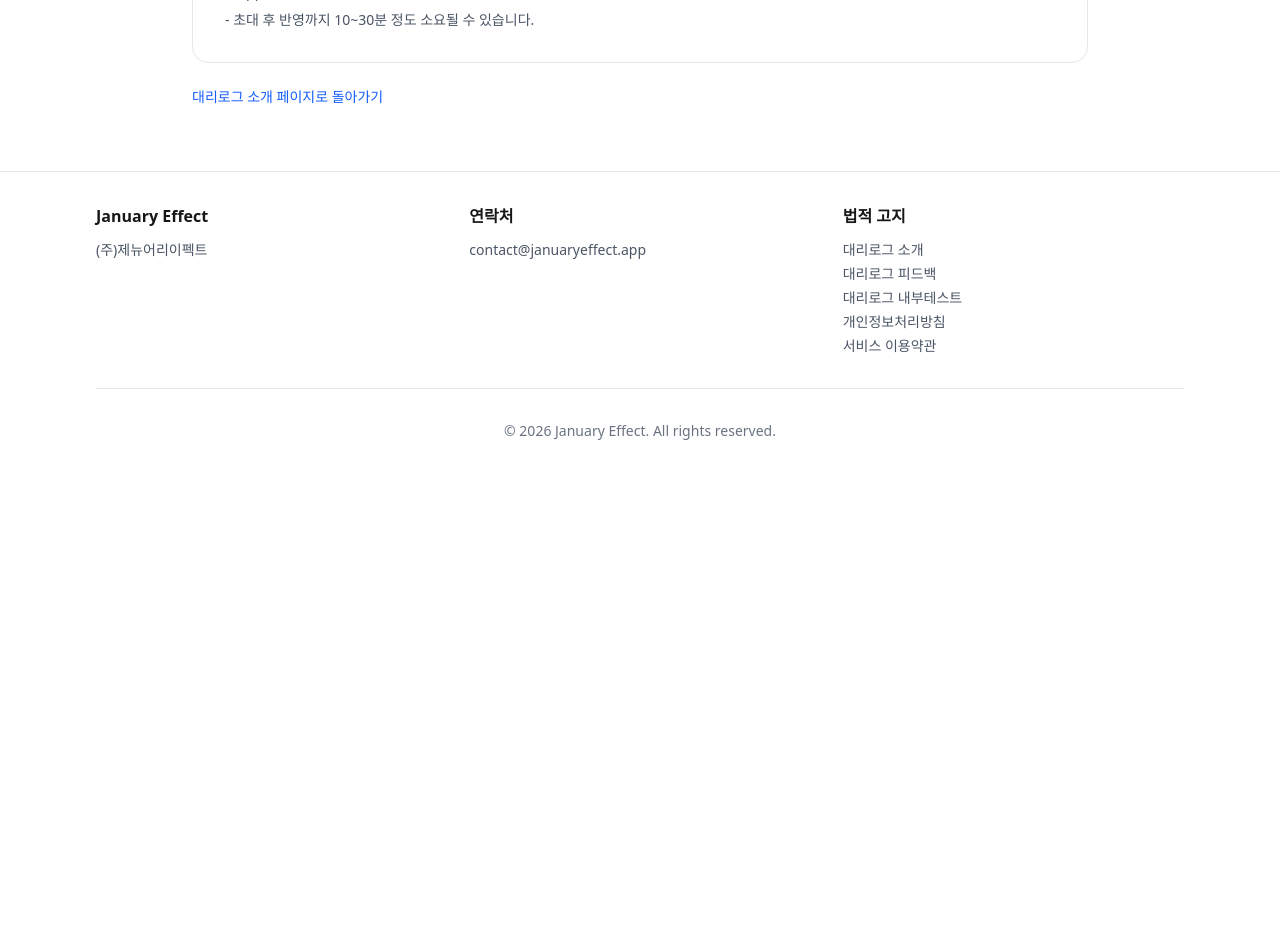
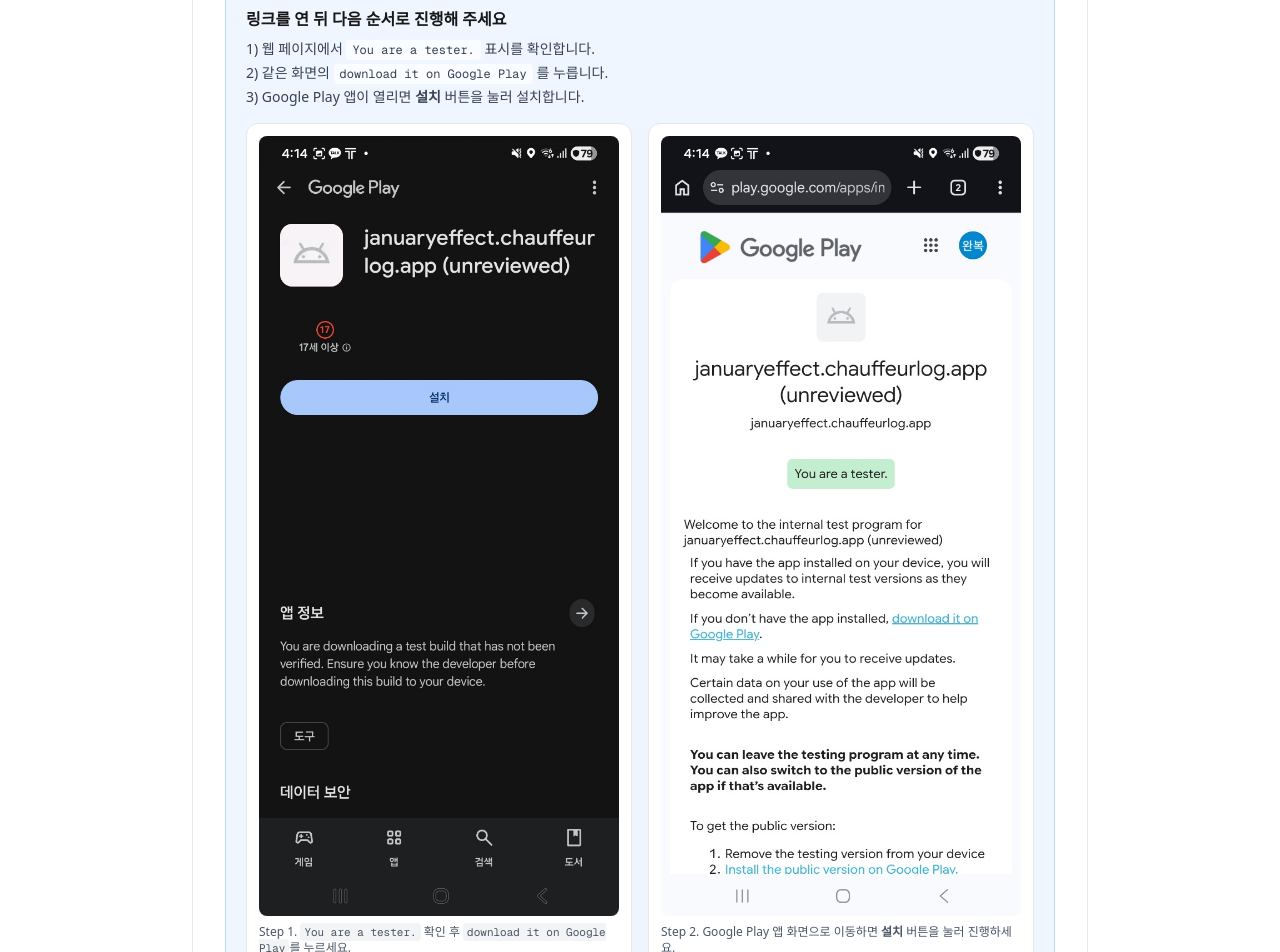
Before and after one commit to januaryeffect/januaryeffect.github.io, a Next.js app: page /apps/chauffeur-log/internal-testing in a window 1280 px wide. Shown: the part 700-1652 px from the top of the page. Before the commit the page ends 1173 px from the top, so only its background shows below. Built offline with nearby package versions, Linux system fonts and the light colour scheme.

Commit message:
Add post-link tester guide screenshots and update internal test URL

```diff
--- a/src/app/apps/chauffeur-log/internal-testing/page.tsx
+++ b/src/app/apps/chauffeur-log/internal-testing/page.tsx
@@ -1,5 +1,6 @@
 import type { Metadata } from "next";
 import Link from "next/link";
+import Image from "next/image";
 
 import { chauffeurLogCopy, chauffeurLogLinks } from "@/lib/chauffeur-log";
 
@@ -101,6 +102,66 @@
           >
             Google Play 내부테스트 참여 링크 열기
           </a>
+          <div className="mt-5 rounded-xl border border-blue-200 dark:border-blue-900/60 bg-blue-50 dark:bg-blue-950/20 p-4 sm:p-5">
+            <h3 className="font-semibold mb-2">
+              링크를 연 뒤 다음 순서로 진행해 주세요
+            </h3>
+            <ol className="space-y-1 text-sm text-gray-700 dark:text-gray-300">
+              <li>
+                1) 웹 페이지에서{" "}
+                <code className="font-mono text-xs bg-white/70 dark:bg-black/50 px-1.5 py-0.5 rounded">
+                  You are a tester.
+                </code>{" "}
+                표시를 확인합니다.
+              </li>
+              <li>
+                2) 같은 화면의{" "}
+                <code className="font-mono text-xs bg-white/70 dark:bg-black/50 px-1.5 py-0.5 rounded">
+                  download it on Google Play
+                </code>{" "}
+                를 누릅니다.
+              </li>
+              <li>
+                3) Google Play 앱이 열리면 <strong>설치</strong> 버튼을 눌러
+                설치합니다.
+              </li>
+            </ol>
+            <div className="mt-4 grid grid-cols-1 sm:grid-cols-2 gap-4">
+              <figure className="rounded-xl border border-gray-200 dark:border-gray-800 bg-white dark:bg-black p-3">
+                <Image
+                  src="/apps/chauffeur-log/internal-testing/step-01-tester-page.jpeg"
+                  alt="Google Play 내부테스트 웹 페이지에서 You are a tester와 download it on Google Play 링크가 보이는 화면"
+                  width={648}
+                  height={1404}
+                  className="w-full h-auto rounded-lg"
+                />
+                <figcaption className="mt-2 text-xs text-gray-600 dark:text-gray-400">
+                  Step 1.{" "}
+                  <code className="font-mono text-[11px] bg-gray-100 dark:bg-gray-900 px-1 py-0.5 rounded">
+                    You are a tester.
+                  </code>{" "}
+                  확인 후{" "}
+                  <code className="font-mono text-[11px] bg-gray-100 dark:bg-gray-900 px-1 py-0.5 rounded">
+                    download it on Google Play
+                  </code>
+                  를 누르세요.
+                </figcaption>
+              </figure>
+              <figure className="rounded-xl border border-gray-200 dark:border-gray-800 bg-white dark:bg-black p-3">
+                <Image
+                  src="/apps/chauffeur-log/internal-testing/step-02-play-install.jpeg"
+                  alt="Google Play 앱에서 내부테스트 앱 페이지와 설치 버튼이 보이는 화면"
+                  width={648}
+                  height={1404}
+                  className="w-full h-auto rounded-lg"
+                />
+                <figcaption className="mt-2 text-xs text-gray-600 dark:text-gray-400">
+                  Step 2. Google Play 앱 화면으로 이동하면{" "}
+                  <strong>설치</strong> 버튼을 눌러 진행하세요.
+                </figcaption>
+              </figure>
+            </div>
+          </div>
           <ul className="mt-4 space-y-2 text-sm text-gray-600 dark:text-gray-400">
             <li>- `App not available`이 보이면 계정 초대 반영을 확인해 주세요.</li>
             <li>- 초대 후 반영까지 10~30분 정도 소요될 수 있습니다.</li>
--- a/src/lib/chauffeur-log.ts
+++ b/src/lib/chauffeur-log.ts
@@ -9,7 +9,7 @@
 
 export const chauffeurLogLinks = {
   playInternalTest:
-    "https://play.google.com/apps/testing/januaryeffect.chauffeurlog.app",
+    "https://play.google.com/apps/internaltest/4700283168808086780",
   internalTestingPage: "/apps/chauffeur-log/internal-testing/",
   // Fill this URL when a new Internal App Sharing build is generated.
   internalAppSharing: "",
```
Also changed, not shown: public/apps/chauffeur-log/internal-testing/step-01-tester-page.jpeg (added), public/apps/chauffeur-log/internal-testing/step-02-play-install.jpeg (added).
